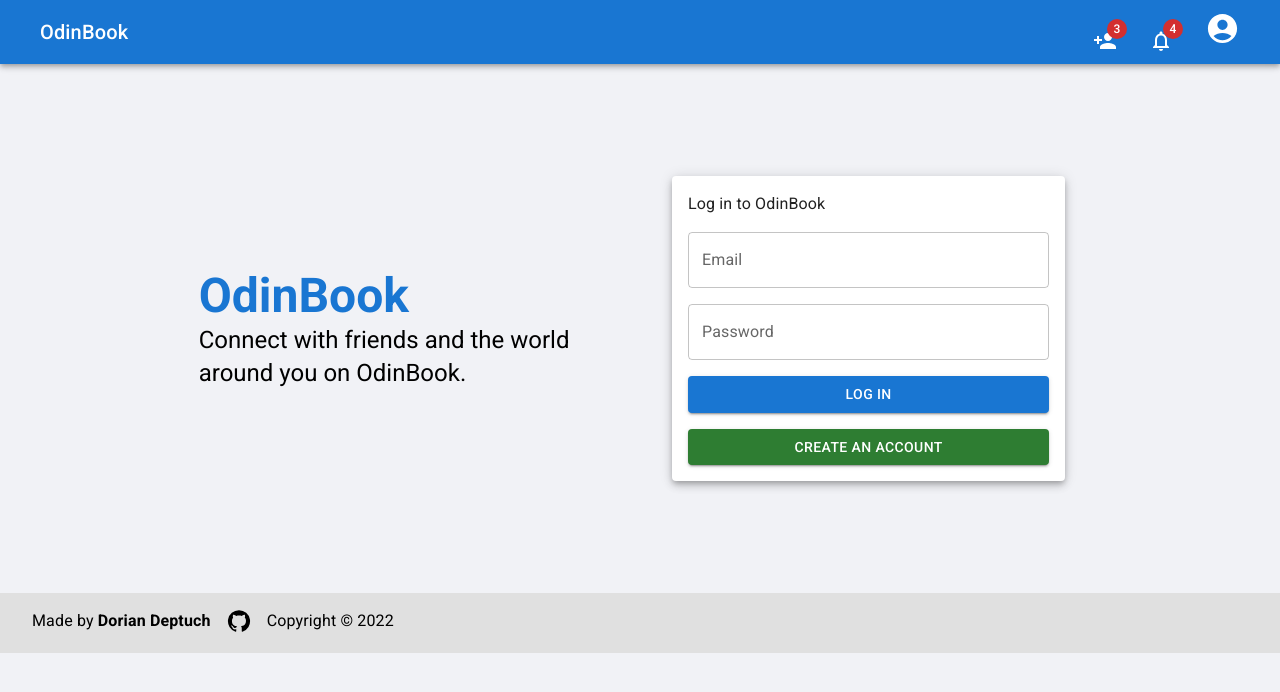
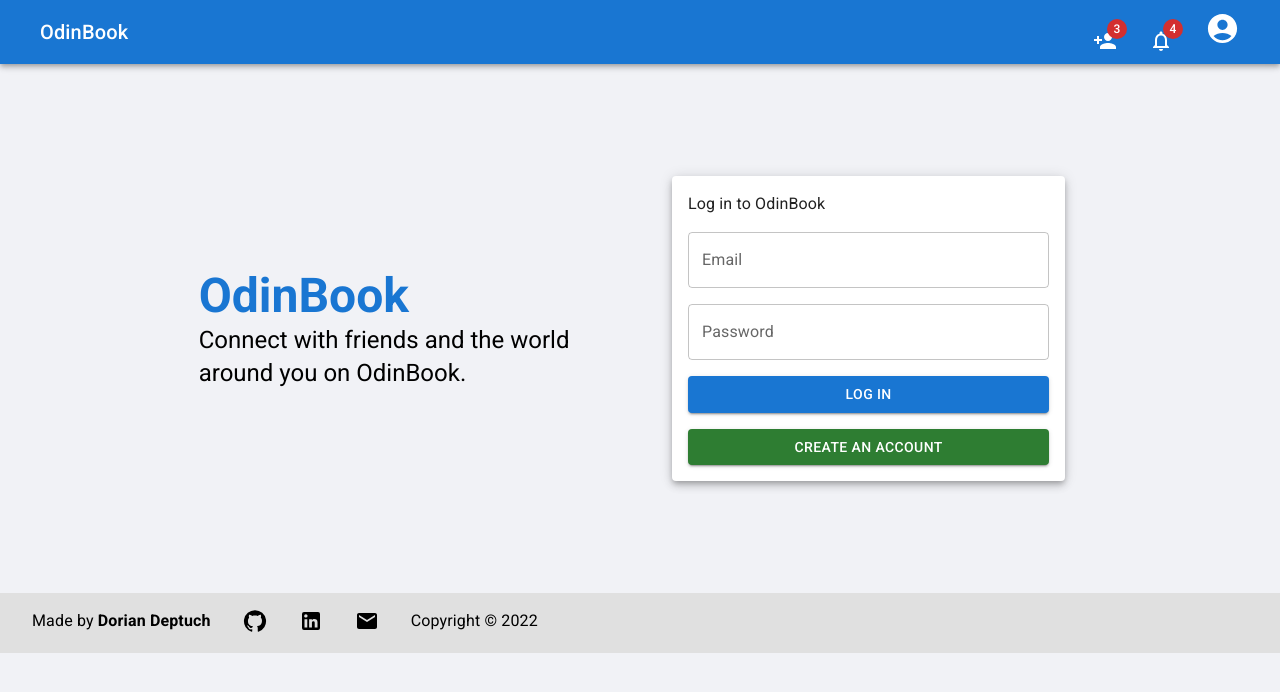
Before and after one commit to DorianDeptuch/odin-book, a Next.js app in the folder client/: page /login in a window 1280 px wide. Shown: the top 692 px of the page. Built offline with nearby package versions, Linux system fonts and the light colour scheme; no server answers.

Commit message:
added linkedin and email icons to Footer and increased spacing. added front-end validation to login component and connected to backend

```diff
--- a/client/components/Footer.js
+++ b/client/components/Footer.js
@@ -4,6 +4,8 @@ import { grey } from "@mui/material/colors";
 import Stack from "@mui/material/Stack";
 import Typography from "@mui/material/Typography";
 import GitHubIcon from "@mui/icons-material/GitHub";
+import LinkedInIcon from "@mui/icons-material/LinkedIn";
+import EmailIcon from "@mui/icons-material/Email";
 
 const styles = {
   mx: 2,
@@ -22,8 +24,14 @@ function Footer() {
         <Typography variant="body1" component="p" sx={styles}>
           Made by <strong>Dorian Deptuch</strong>
         </Typography>
-        <a href="https://github.com/DorianDeptuch" styles={styles}>
-          <GitHubIcon></GitHubIcon>
+        <a href="https://github.com/DorianDeptuch">
+          <GitHubIcon sx={styles}></GitHubIcon>
+        </a>
+        <a href="https://www.linkedin.com/in/doriandeptuch/">
+          <LinkedInIcon sx={styles}></LinkedInIcon>
+        </a>
+        <a href="mailto:dorian.deptuch@gmail.com">
+          <EmailIcon sx={styles}></EmailIcon>
         </a>
         <Typography variant="body1" component="p" sx={styles}>
           Copyright &copy; 2022
--- a/client/pages/login.js
+++ b/client/pages/login.js
@@ -1,4 +1,9 @@
-import React from "react";
+import React, { useEffect, useState } from "react";
+import { useRouter } from "next/router";
+import { useForm } from "react-hook-form";
+import { yupResolver } from "@hookform/resolvers/yup";
+import * as Yup from "yup";
+import { server } from "../../config/config";
 import Container from "@mui/material/Container";
 import Typography from "@mui/material/Typography";
 import Backdrop from "@mui/material/Backdrop";
@@ -10,7 +15,6 @@ import TextField from "@mui/material/TextField";
 import Button from "@mui/material/Button";
 import SignupModal from "../components/SignupModal";
 import Modal from "@mui/material/Modal";
-
 import Grid from "@mui/material/Grid";
 import Radio from "@mui/material/Radio";
 import RadioGroup from "@mui/material/RadioGroup";
@@ -39,10 +43,41 @@ const modalStyle = {
   boxShadow: 24,
 };
 
+const schema = Yup.object().shape({
+  email: Yup.string().email().required("Please enter an Email"),
+  password: Yup.string()
+    .min(6, "Password must be at least 6 characters long")
+    .required("Please enter a Password"),
+});
+
 function login() {
   const [open, setOpen] = React.useState(false);
   const handleOpen = () => setOpen(true);
   const handleClose = () => setOpen(false);
+  const router = useRouter();
+
+  const {
+    register,
+    handleSubmit,
+    formState: { errors },
+  } = useForm({
+    resolver: yupResolver(schema),
+  });
+
+  const submitForm = (data) => {
+    console.log(data);
+    console.log("you're logged in!");
+
+    fetch(`${server}/loginForm`, {
+      method: "POST",
+      headers: { "Content-Type": "application/json" },
+      body: JSON.stringify(data),
+    })
+      .then((res) => {
+        router.push("/");
+      })
+      .catch((err) => console.log(err));
+  };
 
   return (
     <Container sx={centerAlign}>
@@ -65,14 +100,28 @@ function login() {
             <Typography>
               Log in to <span color="primary.main">OdinBook</span>
             </Typography>
-            <form action="/loginForm" method="POST" noValidate>
+            <form
+              action="/loginForm"
+              method="POST"
+              onSubmit={handleSubmit(submitForm)}
+            >
               <Stack spacing={2}>
-                <TextField label="Email" name="email" variant="outlined" />
                 <TextField
+                  error={Boolean(errors.email)}
+                  helperText={errors.email?.message}
+                  label="Email"
+                  name="email"
+                  variant="outlined"
+                  {...register("email")}
+                />
+                <TextField
+                  error={Boolean(errors.password)}
+                  helperText={errors.password?.message}
                   label="Password"
                   name="password"
                   type="password"
                   variant="outlined"
+                  {...register("password")}
                 />
                 <Button type="submit" variant="contained">
                   Log In
@@ -80,6 +129,7 @@ function login() {
               </Stack>
             </form>
             <Button
+              type="submit"
               sx={{ mb: 2 }}
               onClick={handleOpen}
               variant="contained"
```
Also changed, not shown: 1 other file (tests, documents, lock files or other folders).
